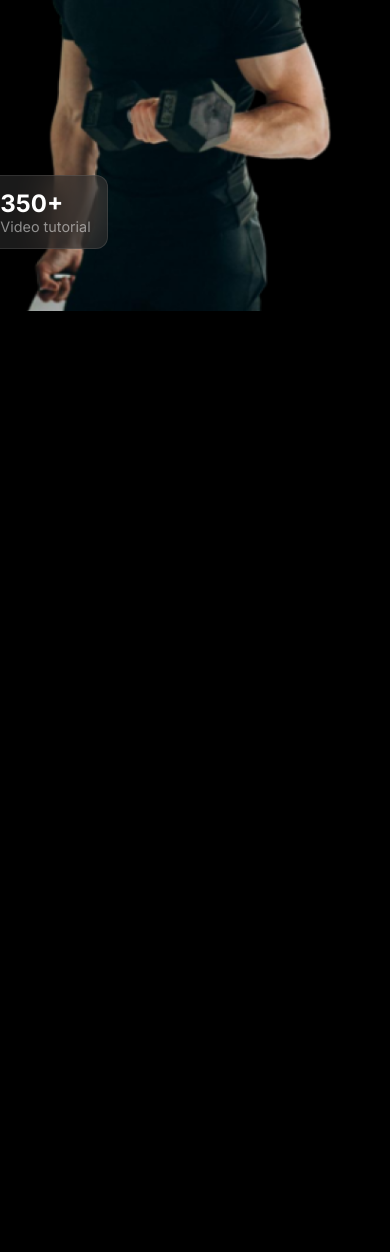
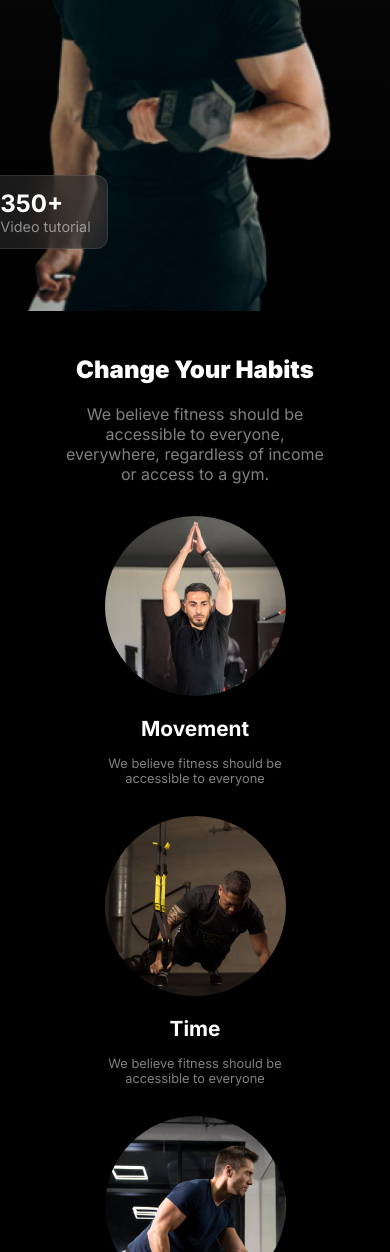
Before and after one commit to himel1625/Assignment-02-versatile-ui, a plain HTML site: page index.html in a window 390 px wide. Shown: the part 748-2000 px from the top of the page. Before the commit the page ends 1063 px from the top, so only its background shows below. Drawn offline with nearby package versions, Linux system fonts and the light colour scheme.

Commit message:
implement  Change my Habits section

```diff
--- a/index.html
+++ b/index.html
@@ -52,13 +52,44 @@
             <p>Video tutorial</p>
           </div>
         </div>
-
       </div>
     </div>
-
   </header>
   <!-- main section  -->
   <main>
+    <!-- Change my Habits section  -->
+    <section class="my-Habits">
+      <div class="habits-caption">
+        <h1>Change Your Habits</h1>
+        <p>We believe fitness should be accessible to everyone, everywhere, regardless of income or access to a gym.</p>
+      </div>
+      <div class="habits-card">
+        <div class="card">
+          <img src="images/image 2.png" alt="img">
+          <h4>Movement</h4>
+          <p>We believe fitness should be accessible to everyone</p>
+        </div>
+
+        <div class="card">
+          <img src="images/image 3.png" alt="img">
+          <h4>Time</h4>
+          <p>We believe fitness should be accessible to everyone</p>
+        </div>
+
+        <div class="card">
+          <img src="images/image 4.png" alt="img">
+          <h4>Practice</h4>
+          <p>We believe fitness should be accessible to everyone</p>
+        </div>
+
+        <div class="card">
+          <img src="images/image 5.png" alt="img">
+          <h4>Weight Loss</h4>
+          <p>We believe fitness should be accessible to everyone</p>
+        </div>
+
+      </div>
+    </section>
 
   </main>
   <!-- Footer section  -->
--- a/styles/style.css
+++ b/styles/style.css
@@ -109,7 +109,7 @@ nav {
 }
 .header-img img {
   width: 100%;
-  height:95%;
+  height: 95%;
 }
 .header-img {
   position: relative;
@@ -135,8 +135,8 @@ nav {
   color: var(--p-Color);
 }
 
-.rounded{
-    padding: 0.8rem;
+.rounded {
+  padding: 0.8rem;
   width: 50%;
   border: 1px solid rgba(255, 255, 255, 0.1);
   border-radius: 12px;
@@ -150,7 +150,7 @@ nav {
   justify-content: center;
   gap: 10px;
 }
-.round{
+.round {
   width: 40px;
   height: 40px;
   background: var(--or-Color);
@@ -160,7 +160,6 @@ nav {
 .bottm-350 h3 {
   color: var(--W-Color);
   font-size: 1.5rem;
-
 }
 .bottm-350 p {
   width: 100%;
@@ -169,6 +168,9 @@ nav {
 }
 /* Responsive section  (576px) */
 @media only screen and (max-width: 576px) {
+  header {
+    height: 100%;
+  }
   .hide {
     display: block;
   }
@@ -177,6 +179,7 @@ nav {
   }
   ion-icon {
     font-size: 2.5rem;
+    cursor: pointer;
   }
   .header-contain {
     flex-direction: column;
@@ -201,8 +204,87 @@ nav {
     gap: 5px;
     margin-top: 6%;
   }
+  .Download-btn {
+    padding: 0.5rem 1rem;
+  }
   .header-img img {
     width: 80%;
     width: 95%;
   }
 }
+
+/* Change my Habits section  */
+.my-Habits {
+  width: 1044px;
+  height: 452px;
+  margin: 0 auto;
+  color: white;
+  margin-top: 40px;
+}
+.habits-caption h1 {
+  font-size: 3rem;
+  text-align: center;
+  font-weight: 900;
+}
+.habits-caption p {
+  font-size: 1.2rem;
+  color: rgba(255, 255, 255, 0.5);
+  width: 80%;
+  margin: 0 auto;
+  margin-top: 20px;
+}
+.habits-card {
+  display: grid;
+  grid-template-columns: repeat(4, 1fr);
+  margin: 0 auto;
+  margin-top: 8%;
+}
+.card {
+  display: flex;
+  align-items: center;
+  justify-content: center;
+  flex-direction: column;
+}
+.card img {
+  border-radius: 50%;
+}
+.card h4,
+p {
+  text-align: center;
+}
+.card h4 {
+  font-size: 1.3rem;
+  color: rgb(255, 255, 255);
+  margin-top: 20px;
+}
+.card p {
+  font-size: 0.8rem;
+  color: rgba(255, 255, 255, 0.5);
+  width: 95%;
+  margin-top: 15px;
+}
+/* Change my Habits section  */
+
+@media only screen and (max-width: 576px) {
+  .my-Habits {
+    width: 100%;
+    height: 100%;
+  }
+  .habits-card {
+    grid-template-columns: repeat(1, 1fr);
+    align-content: center;
+    justify-content: center;
+  }
+  .habits-caption h1 {
+    font-size: 1.5rem;
+  }
+  .habits-caption p {
+    font-size: 1rem;
+    width: 70%;
+  }
+  .card p {
+    width: 55%;
+    margin-bottom: 30px;
+
+  }
+}
```
